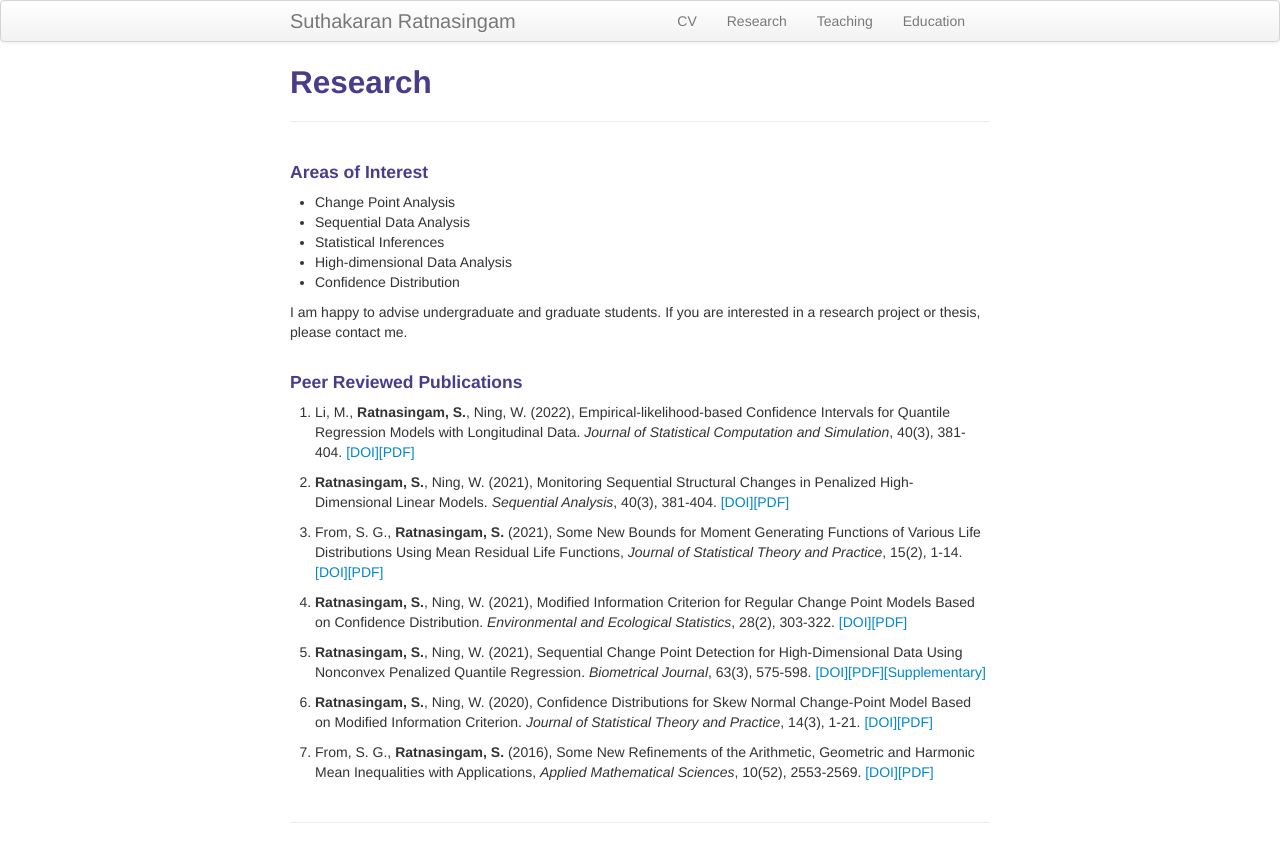
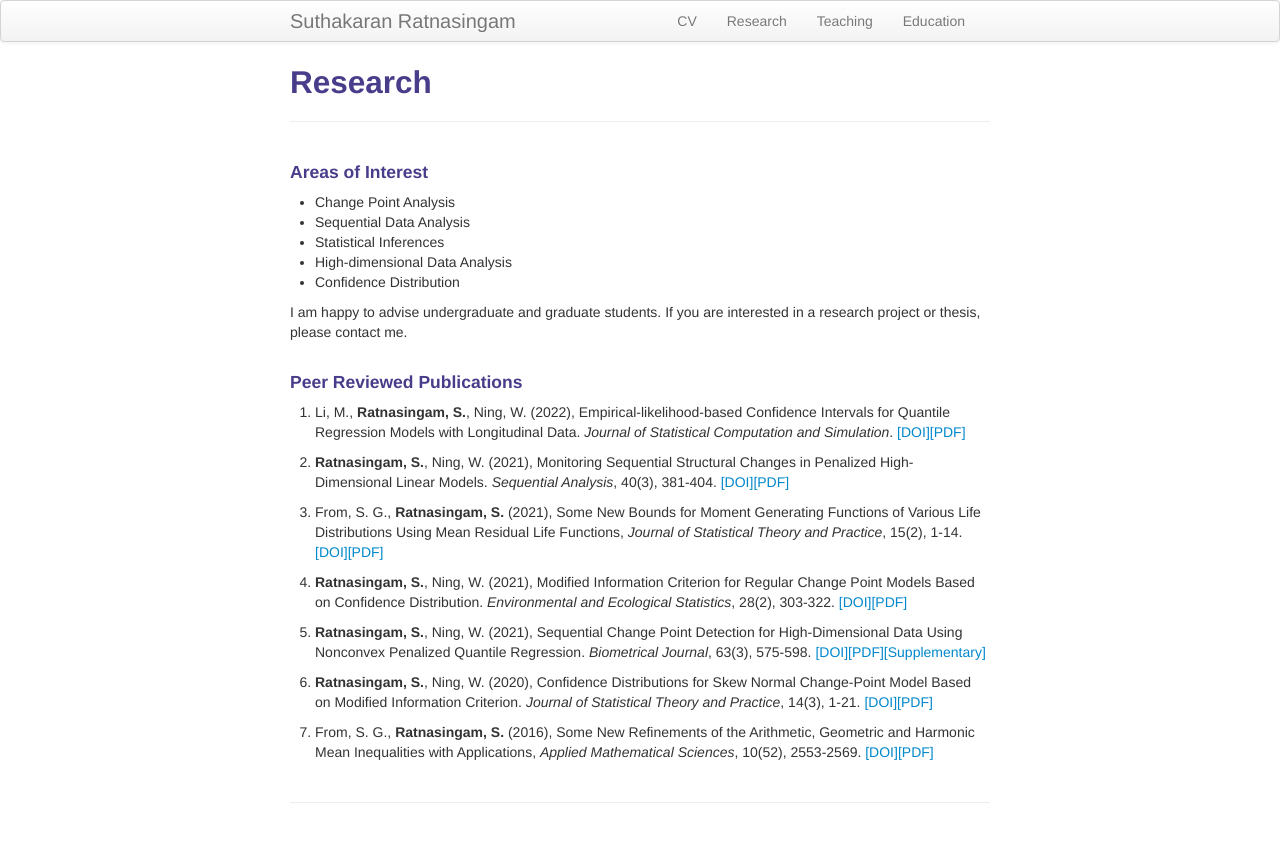
Before and after one commit to suthakaranr/suthakaranr.github.io, a Jekyll site: the page built from pages/Research.md, in a window 1280 px wide. Shown: the top 862 px of the page. Built offline with Jekyll 4.4.1, drawn with Linux system fonts in a browser that asks for light colours.

Commit message:
Update Research.md

```diff
--- a/pages/Research.md
+++ b/pages/Research.md
@@ -20,7 +20,7 @@ I am happy to advise undergraduate and graduate students. If you are interested
 #### Peer Reviewed Publications
 
 1. Li, M., **Ratnasingam, S.**, Ning, W. (2022), Empirical-likelihood-based Confidence Intervals for
-Quantile Regression Models with Longitudinal Data. *Journal of Statistical Computation and Simulation*, 40(3), 381-404. <a style="text-decoration:none" href="https://doi.org/10.1080/00949655.2022.2043322" target="_blank" rel="noopener noreferrer">[DOI]</a><a style="text-decoration:none" href="../assets/2022ELJSCS.pdf" target="_blank" rel="noopener noreferrer">[PDF]</a>
+Quantile Regression Models with Longitudinal Data. *Journal of Statistical Computation and Simulation*. <a style="text-decoration:none" href="https://doi.org/10.1080/00949655.2022.2043322" target="_blank" rel="noopener noreferrer">[DOI]</a><a style="text-decoration:none" href="../assets/2022ELJSCS.pdf" target="_blank" rel="noopener noreferrer">[PDF]</a>
 
 1. **Ratnasingam, S.**, Ning, W. (2021), Monitoring Sequential Structural Changes in Penalized High-Dimensional Linear Models. *Sequential Analysis*, 40(3), 381-404. <a style="text-decoration:none" href="https://doi.org/10.1080/07474946.2021.1940500" target="_blank" rel="noopener noreferrer">[DOI]</a><a style="text-decoration:none" href="../assets/2021SWSA.pdf" target="_blank" rel="noopener noreferrer">[PDF]</a>
 
```
